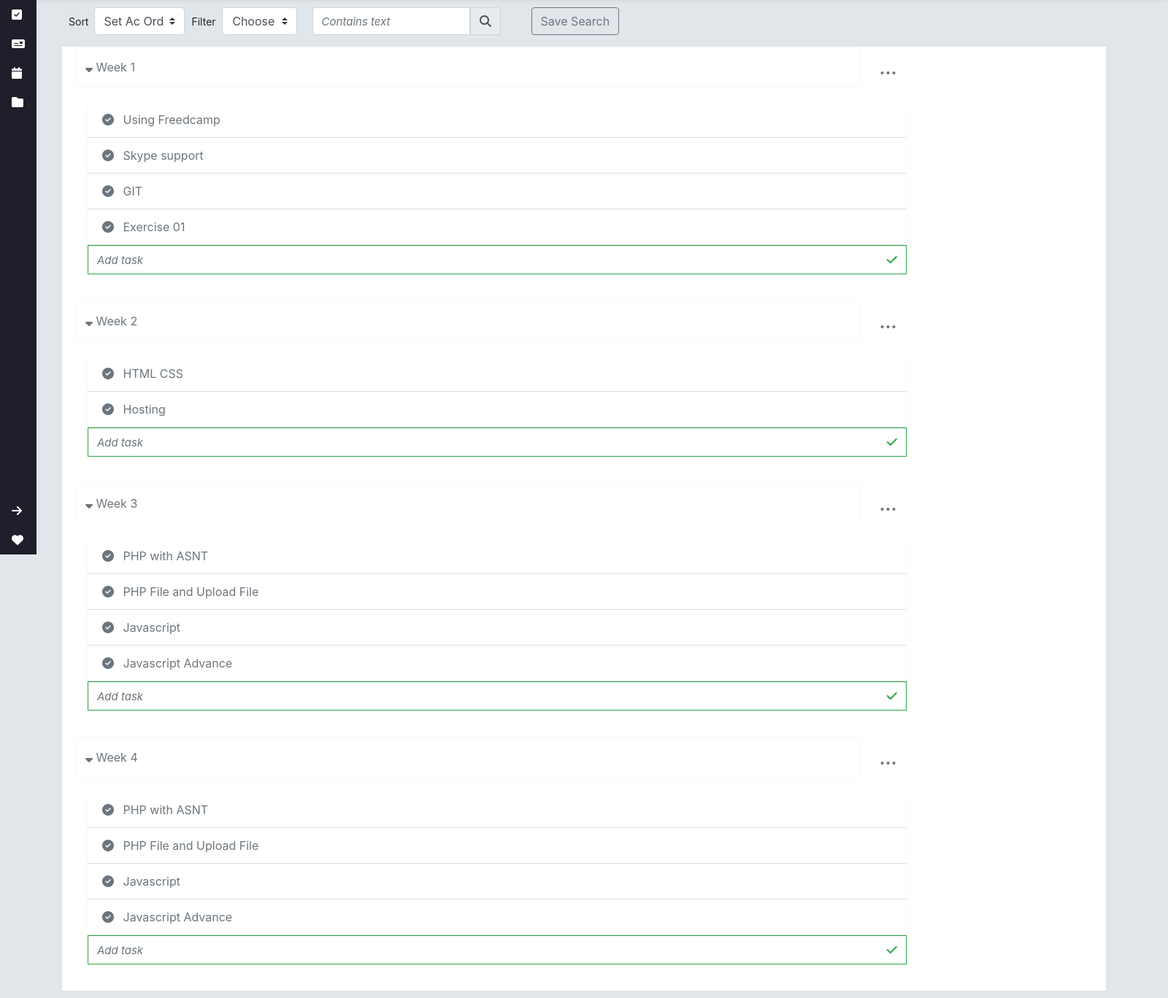
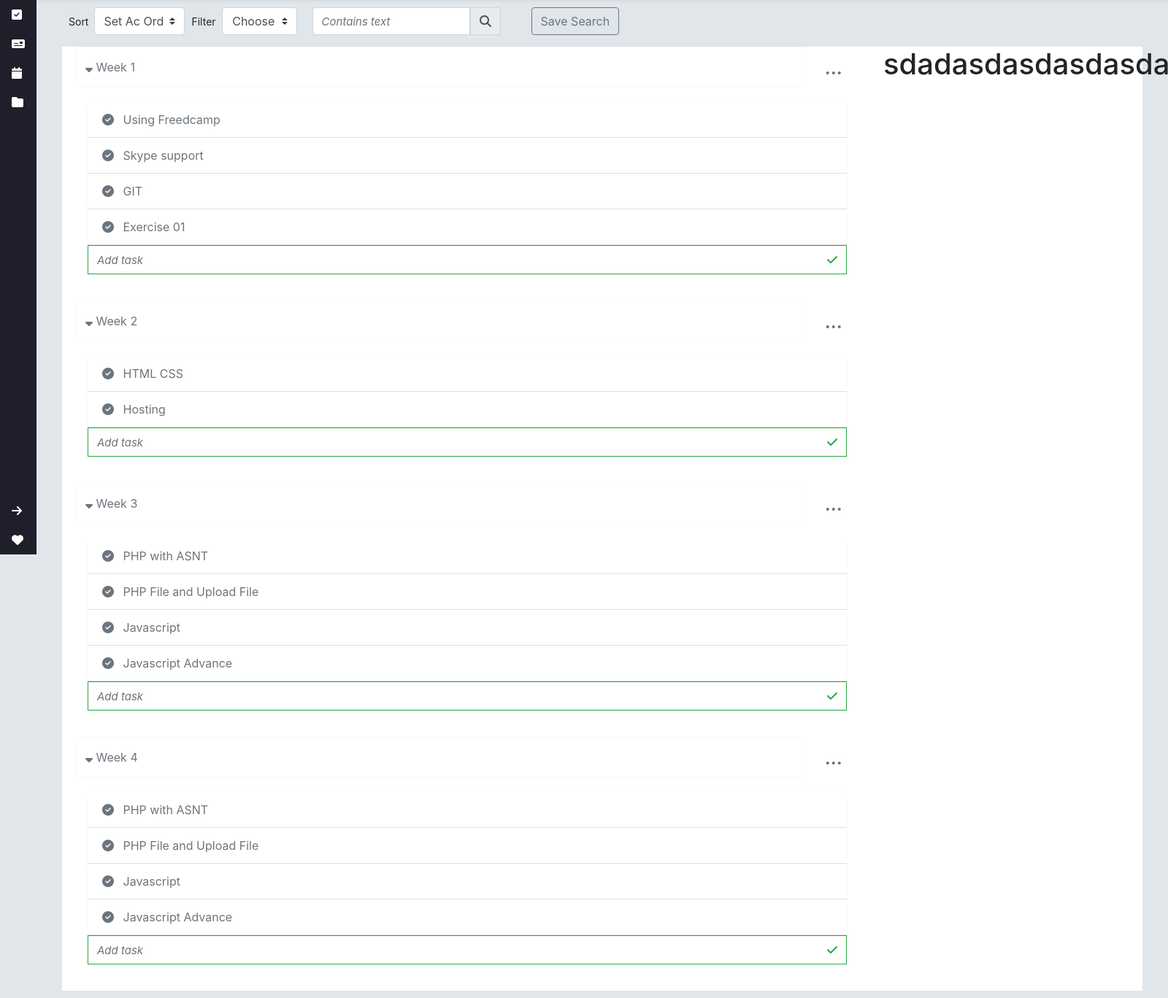
Before and after one commit to viviRbi/php-bootstrap, a PHP site: page / in a window 1600 px wide; the page is wider, and only the part inside the window is pictured. Shown: the part 40-1408 px from the top of that part at 73% size. Run offline with PHP 8.4, Linux system fonts and the light colour scheme; some libraries are stand-ins or nearby versions.

Commit message:
update body grid

```diff
--- a/php_ex_13/index.html
+++ b/php_ex_13/index.html
@@ -116,8 +116,8 @@
 
               <!---------------------------------------------- Body------------------------------------------------------------>
               <!--------------------------Nav/ Search Sort--------------------->
-            <div class="wrapper hor-nav">
-                <div class="row">
+            <div class="wrapper body-wrapper">
+                <div class="row d-md-none d-lg-block">
                     <form class="form-row align-items-center ml-4">
                         <div class="form-group row">
                             <label for="colFormLabelSm" class="col-form-label col-form-label-sm mt-1">Sort</label>
@@ -157,18 +157,18 @@
 
                 <!--------------------------Week 1,2,3,4--------------------->
                 <div class="row bg-white">
-                    <div class="accordion col-md-10" id="accordionExample">
+                    <div class="accordion col-lg-8 col-xl-9 col-md-10 col-sm-12 col-xs-12" id="accordionExample">
 
                         <!-- Week 1 -->
                         <div id="headingOne">
                             <h2 class="mb-0 row ml-1">
-                                <button class="btn btn-light col-md-11 text-left text-muted bg-white" type="button" data-toggle="collapse" data-target="#collapseOne" aria-expanded="false" aria-controls="collapseOne">
+                                <button class="btn btn-light col-lg-11 col-md-11 col-sm-10 col-9 text-left text-muted bg-white d-inline" type="button" data-toggle="collapse" data-target="#collapseOne" aria-expanded="false" aria-controls="collapseOne">
                                     <i class="fas fa fa-sort-down"></i>
                                     Week 1
                                 </button>
                                 <!-- dropdown btn -->
-                                <nav class="navbar navbar-expand-md mb-auto d-inline">
-                                    <a class="mb-auto badge text-left text-muted btn-dot" href="#" id="dropdownDot" data-toggle="dropdown" aria-haspopup="true" aria-expanded="false">
+                                <nav class="navbar navbar-expand-md mb-auto d-inline col-lg-1 col-md-1 col-sm-2 col-3">
+                                    <a class="mb-auto badge text-right text-muted btn-dot" href="#" id="dropdownDot" data-toggle="dropdown" aria-haspopup="true" aria-expanded="false">
                                         ...
                                     </a>
                                     <!-- dropdown list -->
@@ -201,13 +201,13 @@
                        <!-- Week 2 -->
                         <div  id="headingTwo">
                             <h2 class="mb-0 row ml-1">
-                                <button class="btn btn-light col-md-11 text-left text-muted bg-white" type="button" data-toggle="collapse" data-target="#collapseTwo" aria-expanded="false" aria-controls="collapseOne">
+                                <button class="btn btn-light col-lg-11 col-md-11 col-sm-10 col-9 text-left text-muted bg-white d-inline" type="button" data-toggle="collapse" data-target="#collapseTwo" aria-expanded="false" aria-controls="collapseOne">
                                     <i class="fas fa fa-sort-down"></i>
                                     Week 2
                                 </button>
                                  <!-- dropdown btn -->
-                                 <nav class="navbar navbar-expand-md mb-auto d-inline">
-                                    <a class="mb-auto badge text-left text-muted btn-dot" href="#" id="dropdownDot" data-toggle="dropdown" aria-haspopup="true" aria-expanded="false">
+                                 <nav class="navbar navbar-expand-md mb-auto d-inline col-lg-1 col-md-1 col-sm-2 col-3">
+                                    <a class="mb-auto badge text-right text-muted btn-dot" href="#" id="dropdownDot" data-toggle="dropdown" aria-haspopup="true" aria-expanded="false">
                                         ...
                                     </a>
                                     <!-- dropdown list -->
@@ -237,13 +237,13 @@
                         <!-- Week 3 -->
                         <div class="" id="headingThree">
                             <h2 class="mb-0 row ml-1">
-                                <button class="btn btn-light col-md-11 text-left text-muted bg-white" type="button" data-toggle="collapse" data-target="#collapseThree" aria-expanded="false" aria-controls="collapseOne">
+                                <button class="btn btn-light col-lg-11 col-md-11 col-sm-10 col-9 text-left text-muted bg-white d-inline" type="button" data-toggle="collapse" data-target="#collapseThree" aria-expanded="false" aria-controls="collapseOne">
                                     <i class="fas fa fa-sort-down"></i>
                                     Week 3
                                 </button>
                                  <!-- dropdown btn -->
-                                 <nav class="navbar navbar-expand-md mb-auto d-inline">
-                                    <a class="mb-auto badge text-left text-muted btn-dot" href="#" id="dropdownDot" data-toggle="dropdown" aria-haspopup="true" aria-expanded="false">
+                                 <nav class="navbar navbar-expand-md mb-auto d-inline col-lg-1 col-md-1 col-sm-2 col-3">
+                                    <a class="mb-auto badge text-right text-muted btn-dot" href="#" id="dropdownDot" data-toggle="dropdown" aria-haspopup="true" aria-expanded="false">
                                         ...
                                     </a>
                                     <!-- dropdown list -->
@@ -275,13 +275,13 @@
                         <!-- Week 4 -->
                         <div id="headingFour">
                             <h2 class="mb-0 row ml-1">
-                                <button class="btn btn-light col-md-11 text-left text-muted bg-white" type="button" data-toggle="collapse" data-target="#collapseFour" aria-expanded="false" aria-controls="collapseOne">
+                                <button class="btn btn-light col-lg-11 col-md-11 col-sm-10 col-9 text-left text-muted bg-white d-inline" type="button" data-toggle="collapse" data-target="#collapseFour" aria-expanded="false" aria-controls="collapseOne">
                                     <i class="fas fa fa-sort-down"></i>
                                     Week 4
                                 </button>
                                  <!-- dropdown btn -->
-                                 <nav class="navbar navbar-expand-md mb-auto d-inline">
-                                    <a class="mb-auto badge text-left text-muted btn-dot" href="#" id="dropdownDot" data-toggle="dropdown" aria-haspopup="true" aria-expanded="false">
+                                 <nav class="navbar navbar-expand-md mb-auto d-inline col-lg-1 col-md-1 col-sm-2 col-3">
+                                    <a class="mb-auto badge text-right text-muted btn-dot" href="#" id="dropdownDot" data-toggle="dropdown" aria-haspopup="true" aria-expanded="false">
                                         ...
                                     </a>
                                     <!-- dropdown list -->
@@ -310,10 +310,10 @@
                             </div>
                         </div>
                     </div>
+
+                    <div class="col-lg-4 col-xl-3 d-sm-none d-xs-none d-lg-block d-xl-block">
+                        <h1>sdadasdasdasdasdasdadasdas</h1>
                     </div>
-
-                    <div class="col-md-2">
-
                     </div>
                 </div>
             </div>
--- a/php_ex_13/style.css
+++ b/php_ex_13/style.css
@@ -47,6 +47,10 @@
 .wrapper{
     margin: 10px 100px;
     display: block;
+    width: 100%;
+}
+.body-wrapper{
+    margin-right:var(--ver-nav-width);
 }
 .btn-dot{
     cursor: pointer;
```
